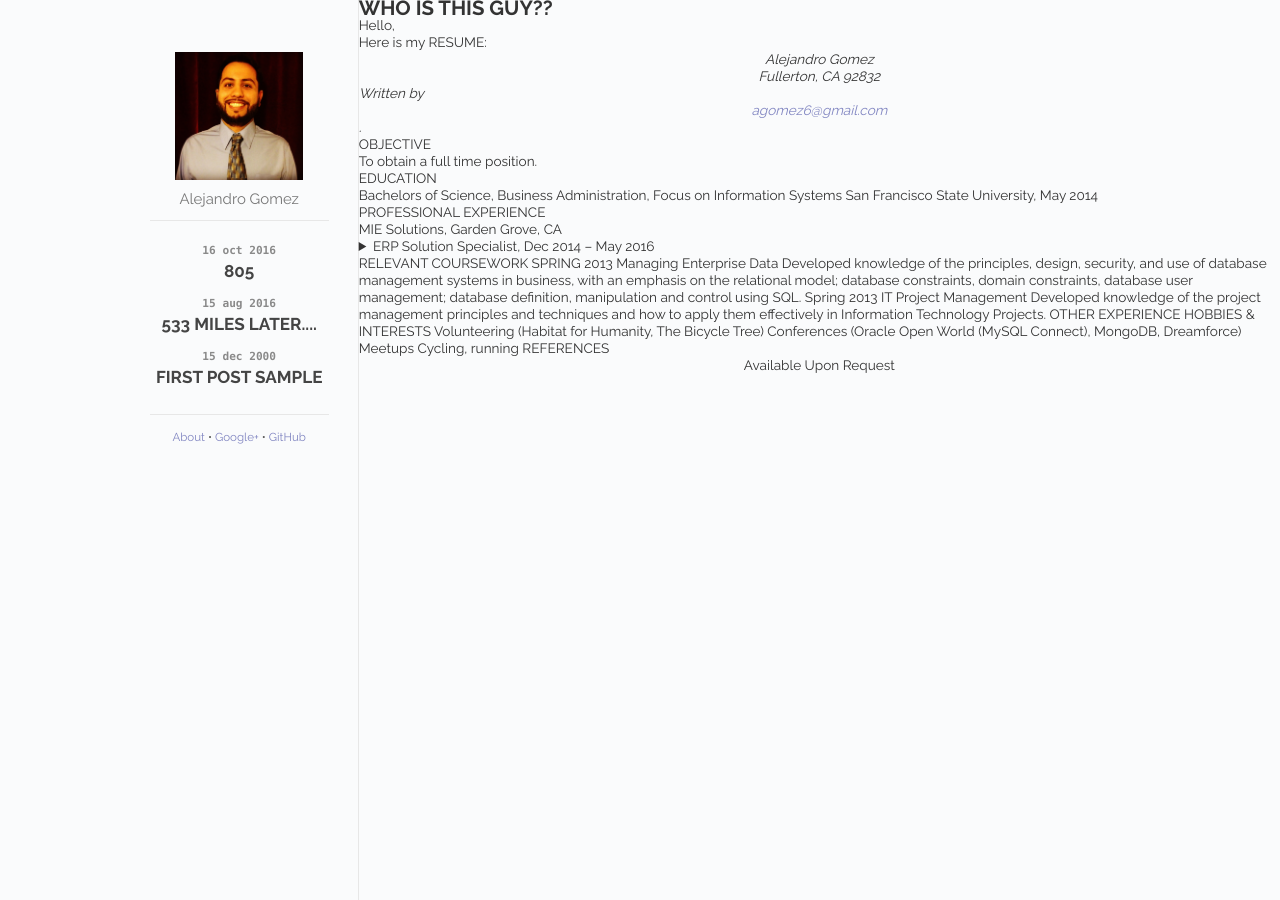
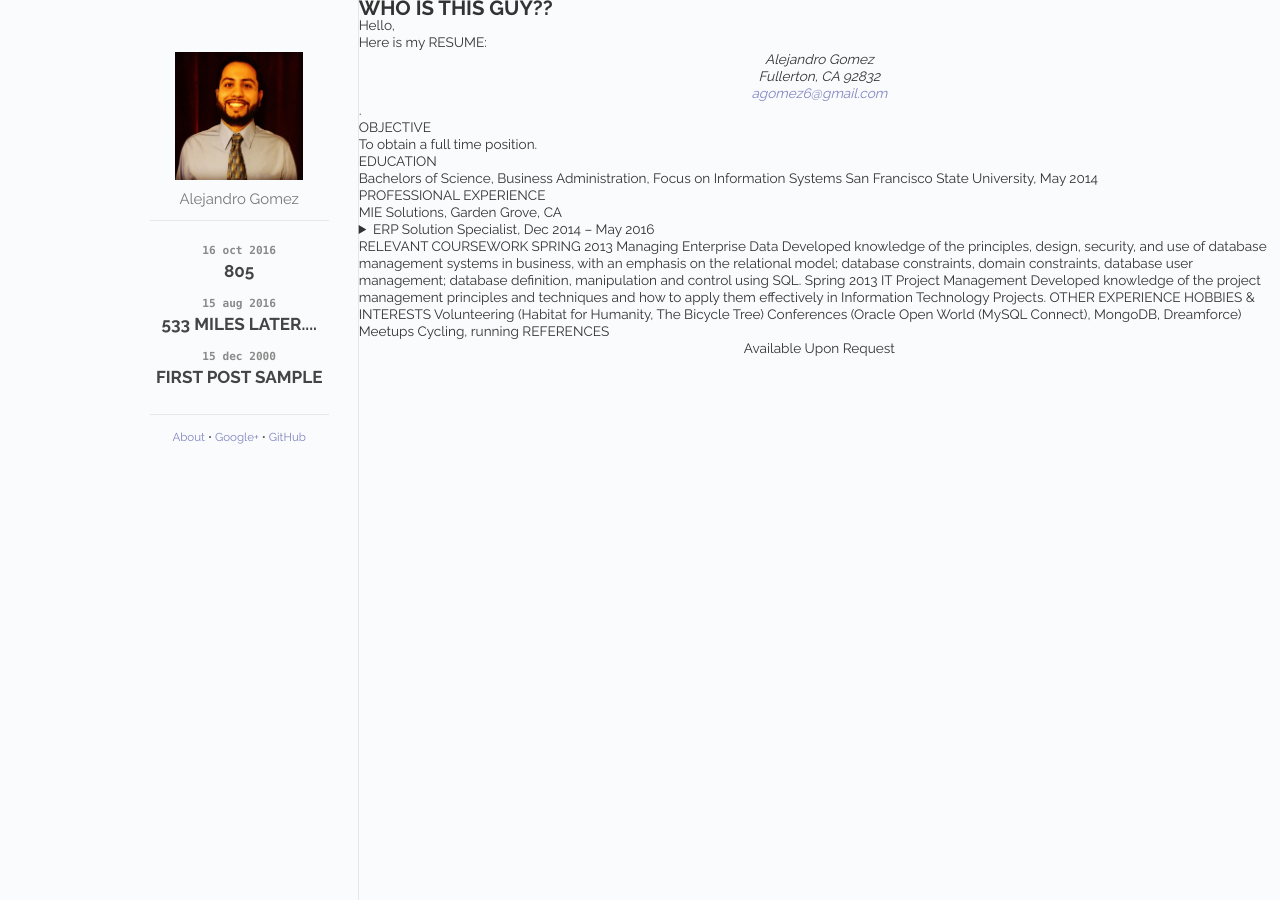
Before and after one commit to ago6/ago6.github.io, a Jekyll site: the page built from about.html, in a window 1280 px wide. Built offline with Jekyll 4.4.1, drawn with Linux system fonts in a browser that asks for light colours.

Commit message:
Update about.html

```diff
--- a/about.html
+++ b/about.html
@@ -12,7 +12,7 @@ title: Dan's Tech Blog
 
                                            <em><center> Alejandro Gomez</center></em>
                                          <em><center>Fullerton, CA 92832</center></em>
-  <address>Written by <a href="mailto:webmaster@example.com"><center>agomez6@gmail.com</center></a>.</address>
+  <address><a href="mailto:agomez6@gmail.com"><center>agomez6@gmail.com</center></a>.</address>
 
 <dl>
 <dt>OBJECTIVE</dt>
```
